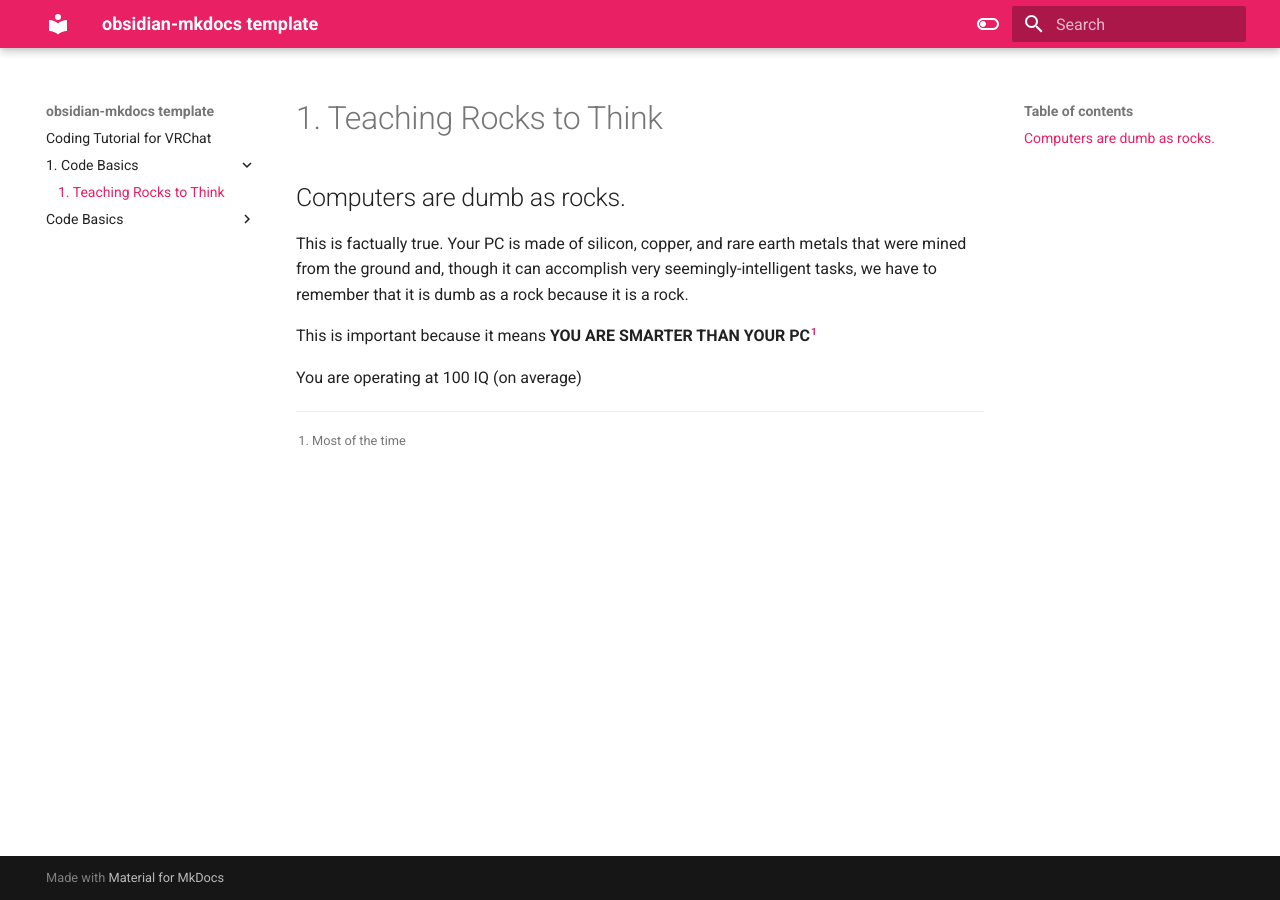
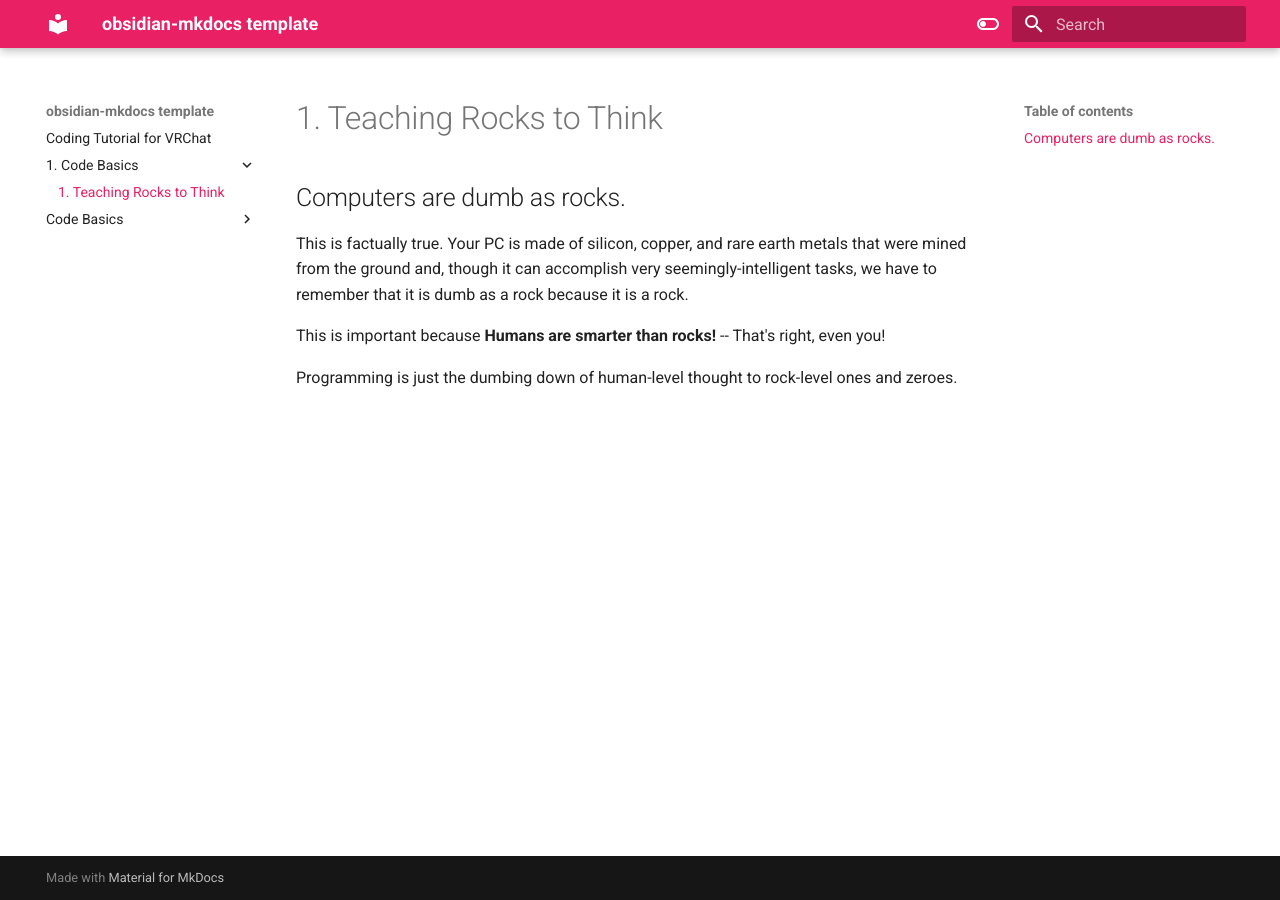
Before and after one commit to MMMaellon/VRChatTutorial, an MkDocs documentation site: the page built from docs/1. Code Basics/1. Teaching Rocks to Think.md, in a window 1280 px wide. Built offline with MkDocs 1.6.1 and Material for MkDocs 9.7.7, drawn with Linux system fonts in a browser that asks for light colours.

Commit message:
vault backup: 2023-07-29 16:07:33

```diff
--- a/docs/1. Code Basics/1. Teaching Rocks to Think.md
+++ b/docs/1. Code Basics/1. Teaching Rocks to Think.md
@@ -2,8 +2,6 @@
 
 This is factually true. Your PC is made of silicon, copper, and rare earth metals that were mined from the ground and, though it can accomplish very seemingly-intelligent tasks, we have to remember that it is dumb as a rock because it is a rock.
 
-This is important because it means **YOU ARE SMARTER THAN YOUR PC**[^*]
+This is important because **Humans are smarter than rocks!** -- That's right, even you!
 
-You are operating at 100 IQ (on average)
-
-[^*]: Most of the time
+Programming is just the dumbing down of human-level thought to rock-level ones and zeroes.
```
